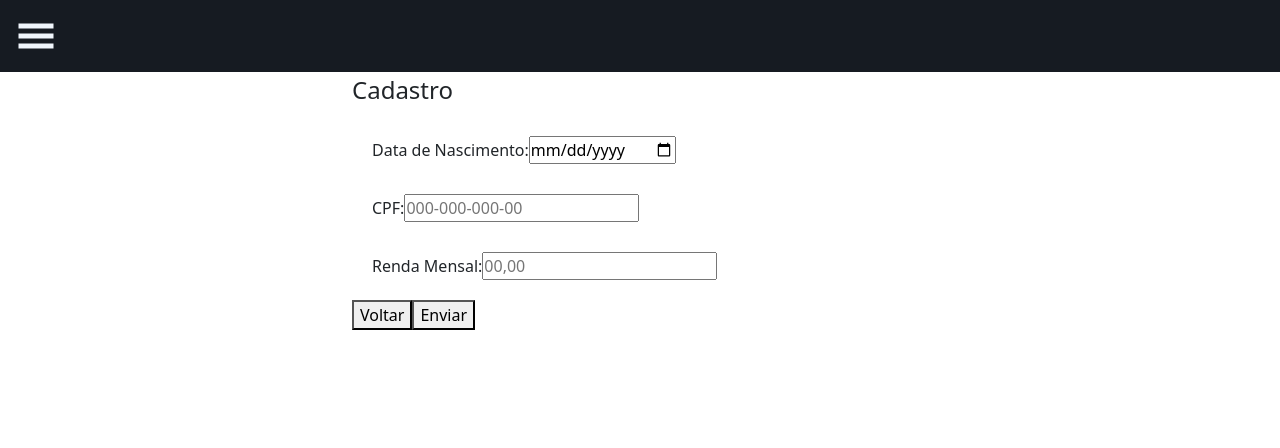
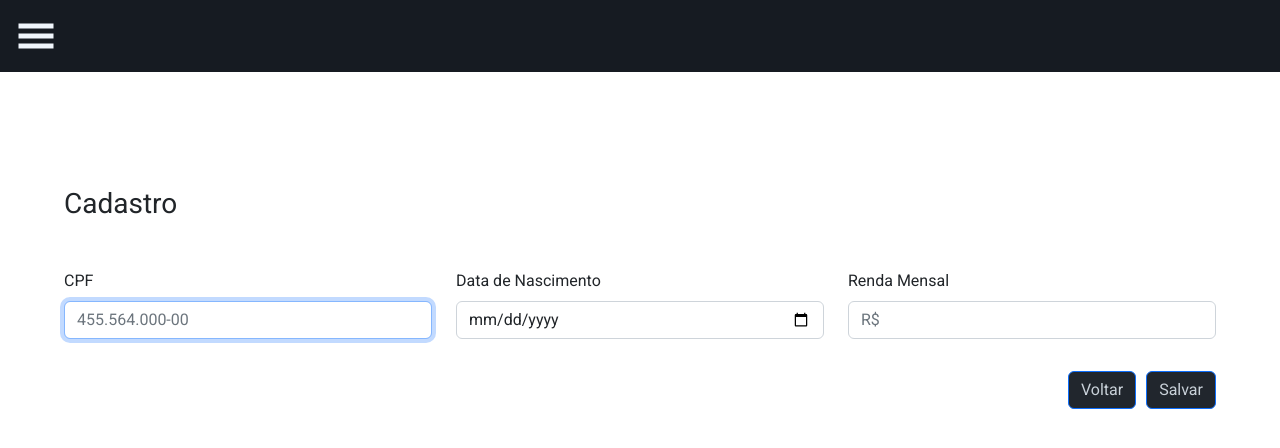
Before and after one commit to Julianaha/react-form, a React (Vite) app: page /step3 in a window 1280 px wide. Shown: the top 448 px of the page. Built offline with nearby package versions, Linux system fonts and the light colour scheme.

Commit message:
style: adiciona bootstrap form3

```diff
--- a/src/pages/FormStep3/FormStep3.module.css
+++ b/src/pages/FormStep3/FormStep3.module.css
@@ -1,42 +1,22 @@
-.form3 {
-    width: 50%;
-    margin: 0 auto;
+.section {
+  font-family: "Roboto", sans-serif;
+  margin-top: 10%;
+  text-align: left;
 }
 
-  .field3 {
-    width: 90%;
+.form3 {
+  font-family: "Roboto", sans-serif;
+  margin-top: 3em;
 }
 
-  .container3 {
+.button {
   display: flex;
-    flex-direction: column;
-    justify-content: center;
-    text-align: left;
+  flex-direction: row;
   gap: 10px;
-    padding: 10px;
+  justify-content: flex-end;
 }
 
-  .formGroup3 {
-    padding: 10px;
+.btn {
+  background-color: #21262d !important;
+  color: #c9d1d9 !important;
 }
-
-  .input{
-      padding: 0px;
-  }
-
-  @media screen and (max-width: 375px) {
-    .form3 {
-      width: 50%;
-      margin: 0 auto;
-    }
-
-    .field3 {
-      width: 70%;
-      height: 50vh;
-    }
-
-    .container3 {
-      display: flex;
-      flex-direction: column;
-    }
-  }
--- a/src/pages/FormStep3/index.jsx
+++ b/src/pages/FormStep3/index.jsx
@@ -3,70 +3,73 @@ import { useContext } from "react";
 import { UserActions, UserContext } from "../../contexts/FormContext";
 import { ClientActions, ClientContext } from "../../contexts/ClientsContext";
 import { useNavigate } from "react-router-dom";
-
+import Col from "react-bootstrap/Col";
+import Form from "react-bootstrap/Form";
+import Row from "react-bootstrap/Row";
+import FormGroup from "react-bootstrap/esm/FormGroup";
+import Button from "react-bootstrap/esm/Button";
 
 export default function FormStep3() {
   const navigate = useNavigate();
-  const [user, dispatch] = useContext(UserContext)
-  const [_clients, clientDispatch] = useContext(ClientContext)
-  console.log({user})
+  const [user, dispatch] = useContext(UserContext);
+  const [_clients, clientDispatch] = useContext(ClientContext);
+  console.log({ user });
 
   const handleSubmit = (e) => {
-    e.preventDefault()
-    clientDispatch(ClientActions.setAddClient(user))
-    navigate("/clientes")
-
-  }
+    e.preventDefault();
+    clientDispatch(ClientActions.setAddClient(user));
+    navigate("/clientes");
+  };
 
   return (
-    <form className={styles.form3} onSubmit={handleSubmit}>
-      <fieldset className={styles.field3}>
-        <legend>Cadastro</legend>
-        <div className={styles.container3}>
-          <div className={styles.formGroup3}>
-            <label htmlFor="date">Data de Nascimento:</label>
-            <input
-              type="date"
-              id="date"
-              className={styles.input}
-              value={user.birthdate}
-              onChange={(e) => dispatch(UserActions.setBirthDate(e.target.value))}
-              placeholder=""
-            />
-          </div>
-          <div className={styles.formGroup3}>
-            <label htmlFor="cpf">CPF:</label>
-            <input
+    <>
+      <div className={styles.section}>
+        <h3> Cadastro</h3>
+      </div>
+      <Form className={styles.form3} onSubmit={handleSubmit}>
+        <Row className="mb-3">
+          <Form.Group as={Col} md="4" className="mb-3">
+            <Form.Label>CPF</Form.Label>
+            <Form.Control
               type="text"
-              id="cpf"
-              className={styles.input}
+              autoFocus
               value={user.cpf}
               onChange={(e) => dispatch(UserActions.setCpf(e.target.value))}
-              placeholder="000-000-000-00"
+              placeholder="455.564.000-00"
+              required
             />
-          </div>
-          <div className={styles.formGroup3}>
-            <label htmlFor="money">Renda Mensal:</label>
-            <input
+          </Form.Group>
+          <Form.Group as={Col} md="4" className="mb-3">
+            <Form.Label>Data de Nascimento</Form.Label>
+            <Form.Control
+              type="date"
+              value={user.birthdate}
+              onChange={(e) =>
+                dispatch(UserActions.setBirthDate(e.target.value))
+              }
+              required
+            />
+          </Form.Group>
+          <Form.Group as={Col} md="4" className="mb-3">
+            <Form.Label>Renda Mensal</Form.Label>
+            <Form.Control
               type="text"
-              id="money"
-              className={styles.input}
               value={user.money}
               onChange={(e) => dispatch(UserActions.setMoney(e.target.value))}
-              placeholder="00,00"
+              placeholder="R$"
+              required
             />
-          </div>
+          </Form.Group>
+        </Row>
+        <div className={styles.button}>
+          <Button className={styles.btn} type="submit">
+            Voltar
+          </Button>
+          <Button className={styles.btn} type="submit">
+            Salvar
+          </Button>
         </div>
-
-        <div className="">
-        <button type="submit" className="">
-            Voltar
-          </button>
-          <button type="submit" className="">
-            Enviar
-          </button>
-        </div>
-      </fieldset>
-    </form>
+      </Form>
+    </>
   );
 }
```
Lines whose indentation alone changed are shown as unchanged.
